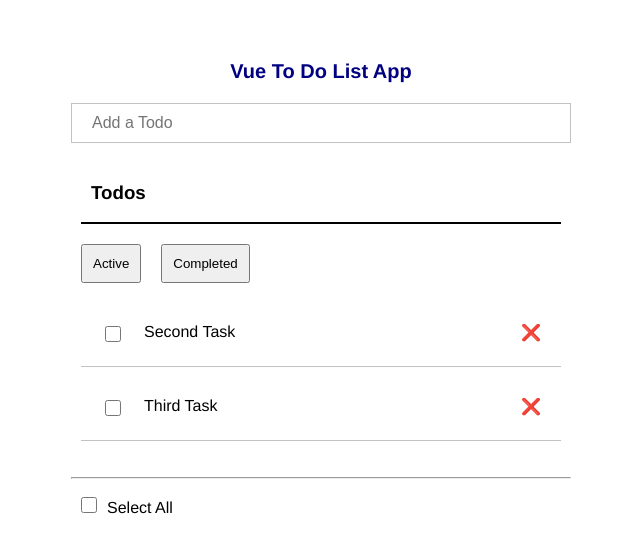
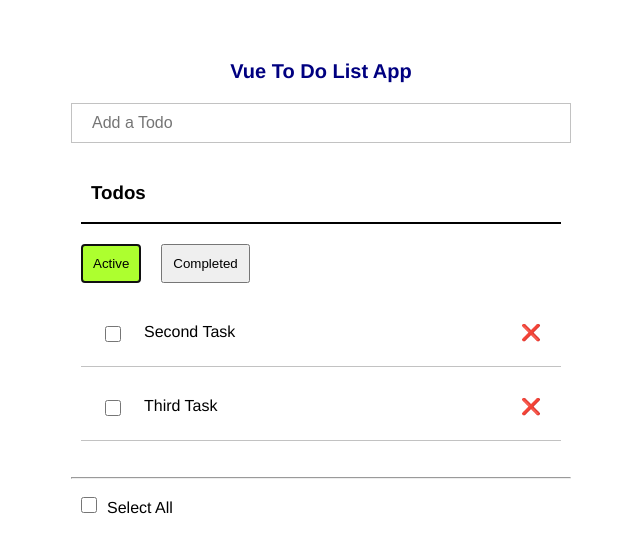
Before and after one commit to masrur-sakib/vue.js-to-do-list-app, a Vue app: page / in a window 1280 px wide. Shown: the top 552 px of the page, without its empty margins (319-959 px from the left). Built offline with nearby package versions, Linux system fonts and the light colour scheme.

Commit message:
Css added for todo status button

```diff
--- a/src/components/TodoList.vue
+++ b/src/components/TodoList.vue
@@ -12,7 +12,7 @@
         <h3>Todos</h3>
       </div>
       <div>
-        <button class="button" @click="status = 'active'">
+        <button class="button" @click="status = 'active'" autofocus>
           Active
         </button>
         <button class="button" @click="status = 'completed'">
@@ -236,4 +236,7 @@ export default {
   padding: 10px;
   cursor: pointer;
 }
+.button:focus{
+    background-color: greenyellow;
+}
 </style>
```
